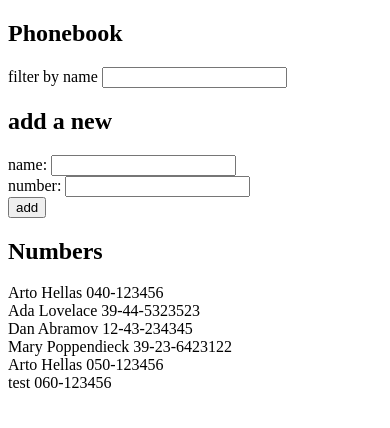
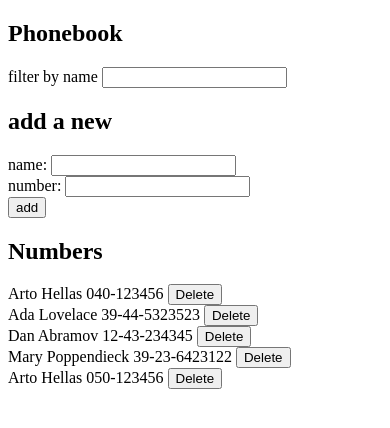
Before and after one commit to karlchvojka/fullstackopen, a React (Vite) app in the folder part2/phonebook/: page / in a window 390 px wide. Shown: the top 428 px of the page. Built offline with nearby package versions, Linux system fonts and the light colour scheme; data requests are answered from the project's data file; the HTML template or start-up script is replaced by a standard one.

Commit message:
Part2: 2.14: The Phonebook step 9

```diff
--- a/part2/phonebook/db.json
+++ b/part2/phonebook/db.json
@@ -24,11 +24,6 @@
       "id": "4945",
       "name": "Arto Hellas",
       "number": "050-123456"
-    },
-    {
-      "id": "896d",
-      "name": "test",
-      "number": "060-123456"
     }
   ]
 }
--- a/part2/phonebook/src/App.jsx
+++ b/part2/phonebook/src/App.jsx
@@ -57,6 +57,20 @@ const App = () => {
     }
   }
 
+  // Remove Person
+  const removePerson = (id) => {
+    const thePerson = persons.find((person) => person.id === id)
+
+    if (window.confirm(`Delete ${thePerson.name}?`)) {
+      personService
+        .remove(id)
+        .then(response => {
+          const newData = persons.filter(person => person.id !== id)
+          setPersons(newData);
+        })
+    }
+  }
+
   const handleValueChange = (event) => {
     setNewValue({ ...newValue, [event.target.name]: event.target.value })
   }
@@ -75,7 +89,7 @@ const App = () => {
       <h2>add a new</h2>
       <PersonForm onSubmit={addPerson} handleChange={handleValueChange} values={newValue} />
       <h2>Numbers</h2>
-      <Persons filtered={filtered} persons={persons} searchTerm={searchTerm} />
+      <Persons filtered={filtered} persons={persons} searchTerm={searchTerm} deleteHandler={removePerson}/>
     </div>
   )
 }
--- a/part2/phonebook/src/components/Person.jsx
+++ b/part2/phonebook/src/components/Person.jsx
@@ -1,5 +1,5 @@
-const Person = ({ person }) => {
-  return <div>{person.name} {person.number}</div>
+const Person = ({ person, removePerson }) => {
+  return <div>{person.name} {person.number} <button onClick={() => removePerson(person.id)}>Delete</button></div>
 }
 
 export default Person
--- a/part2/phonebook/src/components/Persons.jsx
+++ b/part2/phonebook/src/components/Persons.jsx
@@ -1,14 +1,26 @@
 // Component Imports
 import Person from './Person'
 
-const Persons = ({ filtered, persons, searchTerm }) => {
+const Persons = ({ filtered, persons, searchTerm, deleteHandler }) => {
   return (
     <div>
       {
         searchTerm.length >= 1 ? (
-          filtered.map(person => <Person key={person.id} person={person} />)
+          filtered.map(person => (
+            <Person
+              key={person.id}
+              person={person}
+              removePerson={deleteHandler}
+            />
+          ))
         ) : (
-          persons.map(person => <Person key={person.id} person={person} />)
+          persons.map(person => (
+            <Person
+              key={person.id}
+              person={person}
+              removePerson={deleteHandler}
+            />
+          ))
         )
       }
     </div>
--- a/part2/phonebook/src/services/persons.js
+++ b/part2/phonebook/src/services/persons.js
@@ -16,4 +16,8 @@ const update = (id, newObject) => {
   return axios.put(`${baseUrl}/${id}`, newObject)
 }
 
-export default { getAll, create, update }
+const remove = (id) => {
+  return axios.delete(`${baseUrl}/${id}`)
+}
+
+export default { getAll, create, update, remove }
```
